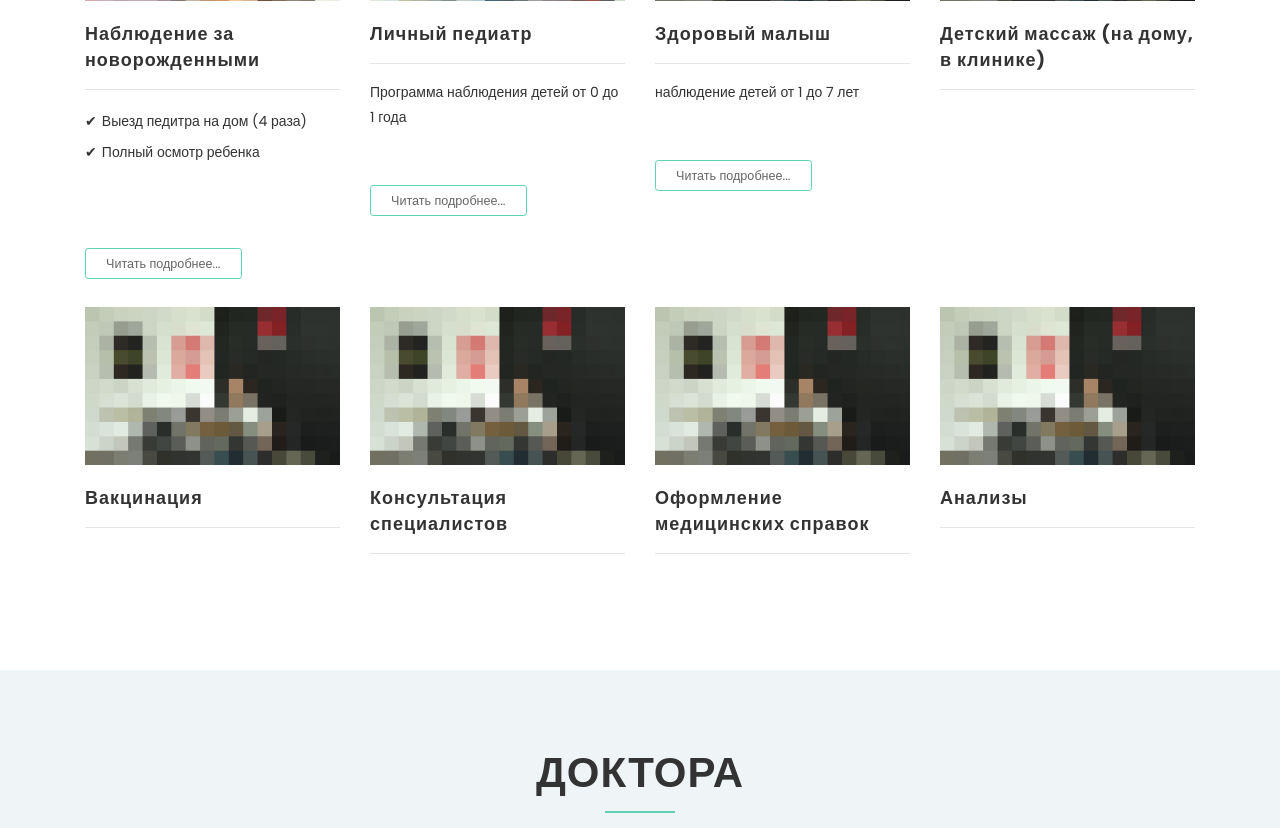
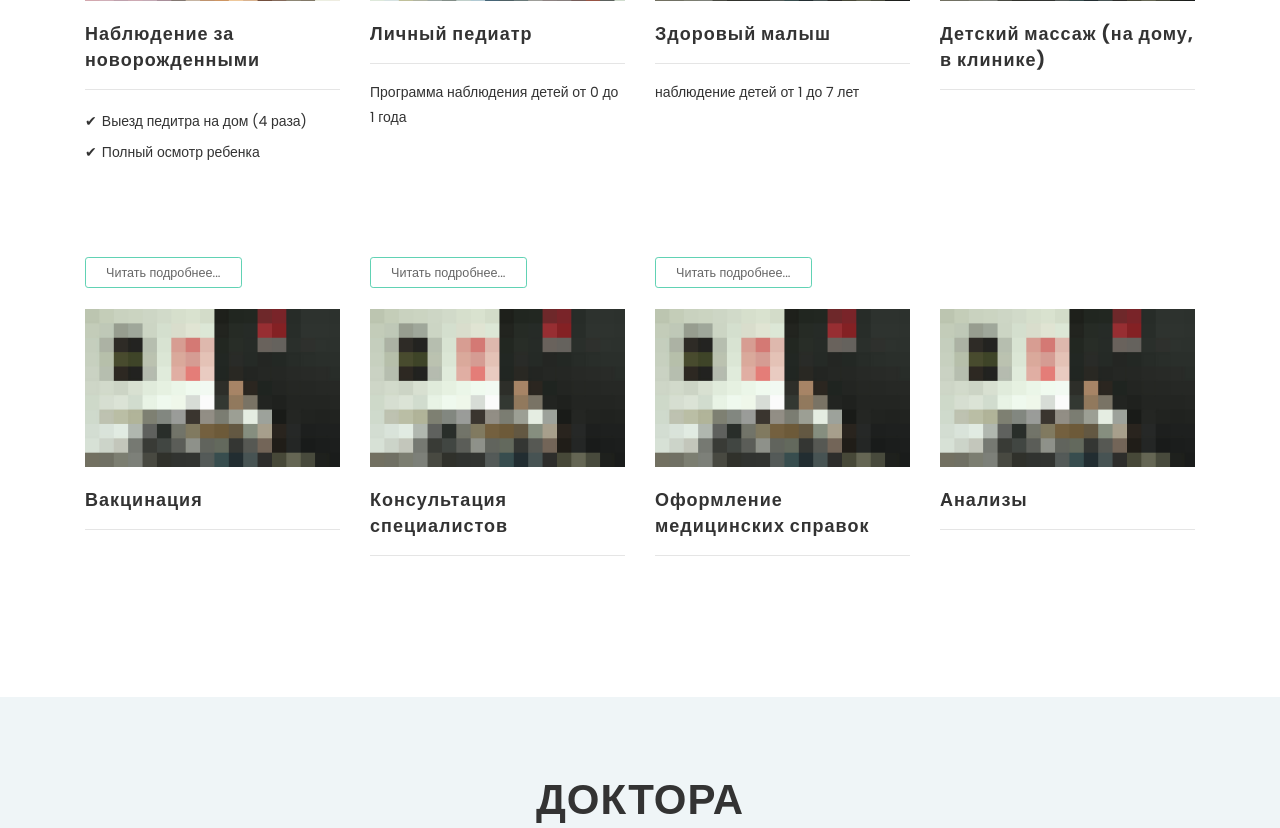
Before and after one commit to DimaObora/HealthOfChildren, a PHP site: page / in a window 1280 px wide. Shown: the part 869-1697 px from the top of the page. Run offline with PHP 8.4, Linux system fonts and the light colour scheme.

Commit message:
прежал кнопку читать подробнеее к низу блока

```diff
--- a/css/main.css
+++ b/css/main.css
@@ -2024,6 +2024,8 @@ textarea::-moz-placeholder{
 }
 
 .read-more-trigger {
+    position: absolute;
+    bottom: 1em;
     cursor: pointer;
     display: inline-block;
     padding: 0 .5em;
@@ -2032,6 +2034,7 @@ textarea::-moz-placeholder{
     line-height: 2;
     border: 1px solid #ddd;
     border-radius: .25em;
+    margin-top: 2%;
 }
 .read-more-state:checked ~ .read-more-wrap .read-more-target {
     opacity: 1;
@@ -2077,6 +2080,7 @@ textarea::-moz-placeholder{
 }
 .read-more-wrap{
     margin-top: 6%;
+    margin-bottom: 16%;
 }
 
 
```
